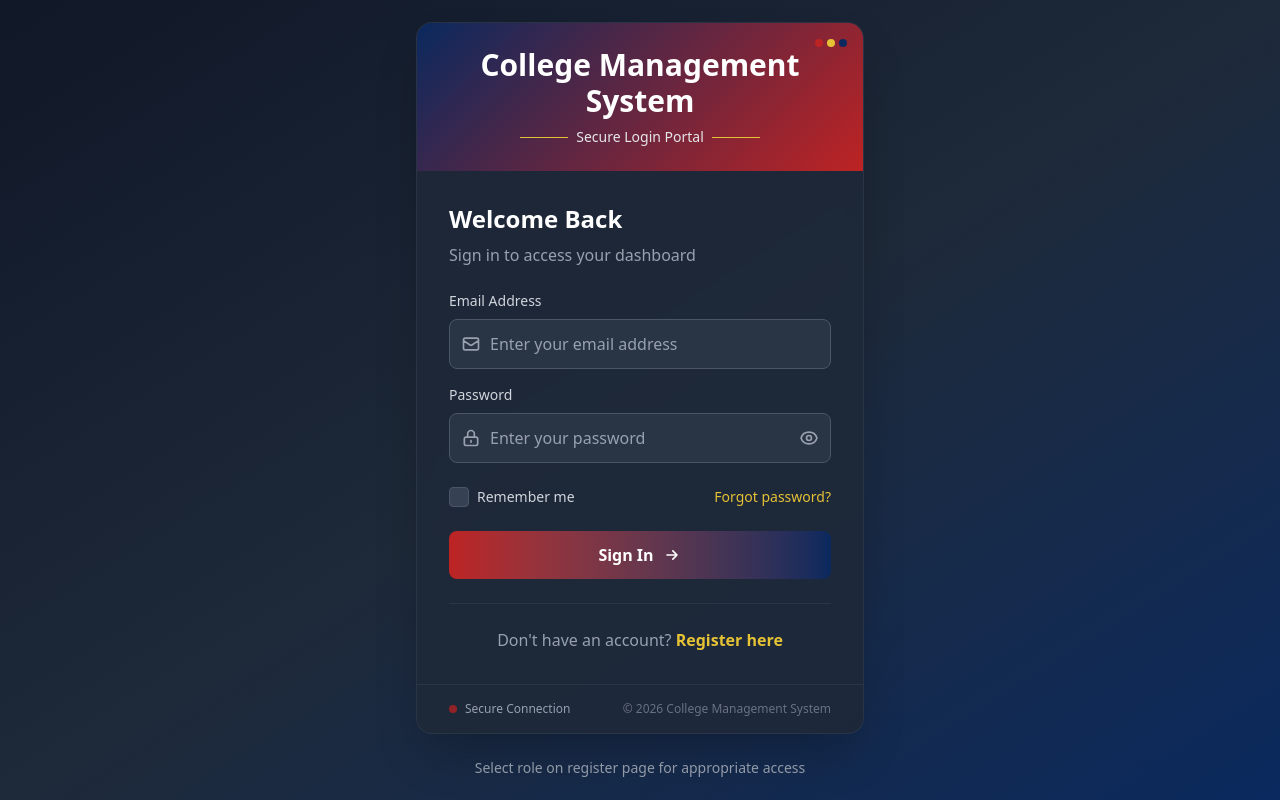
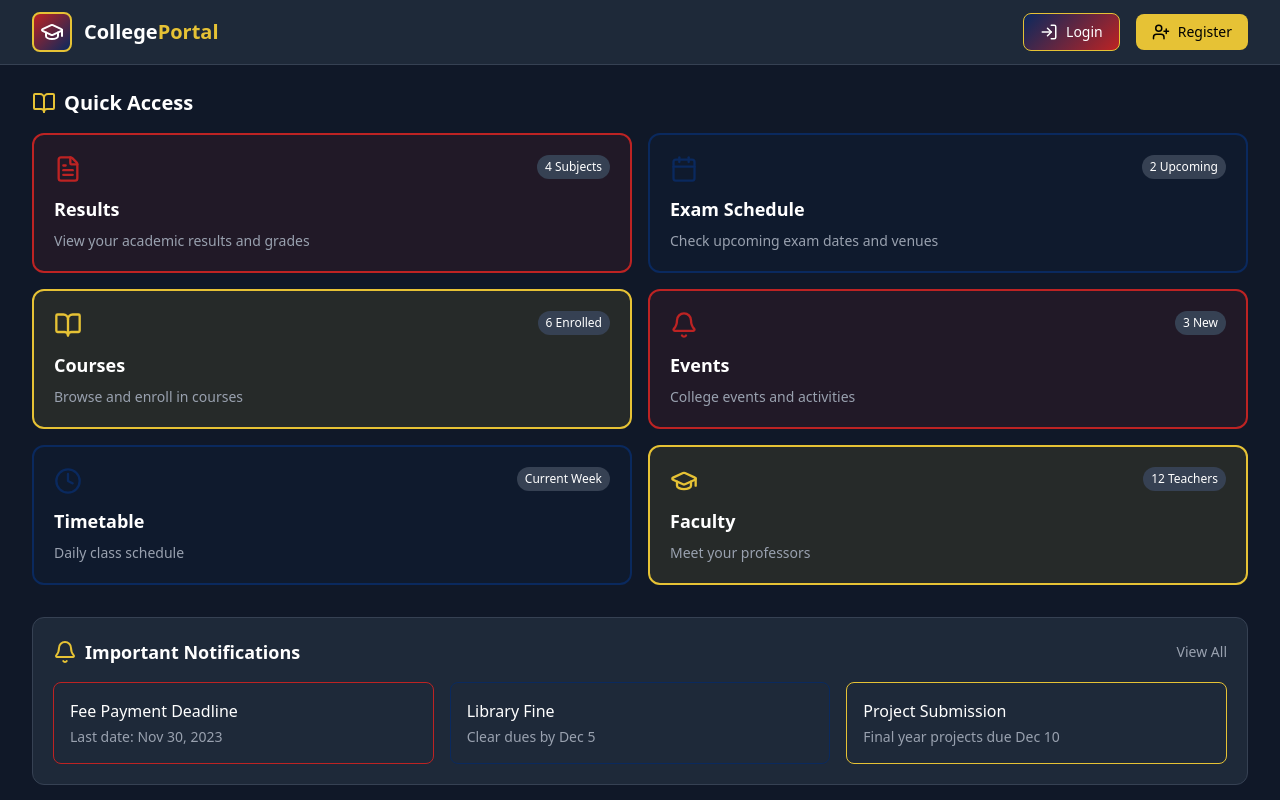
Before and after one commit to imanchalsingh/collegems, a React (Vite) app in the folder collegems-client/: page / in a window 1280 px wide. Shown: the top 800 px of the page. Built offline with nearby package versions, Linux system fonts and the light colour scheme.

Commit message:
fix : added routes - client

```diff
--- a/collegems-client/src/App.tsx
+++ b/collegems-client/src/App.tsx
@@ -6,15 +6,25 @@ import RoleRoute from "./components/RoleRoute";
 import StudentDashboard from "./pages/students/StudentDashboard";
 import TeacherDashboard from "./pages/teacher/TeacherDashboard";
 import HodDashboard from "./pages/hod/HODDashboard";
+import MainDashboard from "./pages/MainDashboard";
+import ExamSchedule from "./pages/students/ExamSchedule";
+import Courses from "./pages/students/Courses";
+import Teachers from "./components/Teachers";
 
 export default function App() {
   return (
     <BrowserRouter>
       <Routes>
-        <Route path="/" element={<Login />} />
+        <Route path="/" element={<MainDashboard />} />
         <Route path="/login" element={<Login />} />
         <Route path="/register" element={<Register />} />
 
+        <Route path="/examschedule" element={<ExamSchedule />} />
+        <Route path="/results" element={<div>Results Page</div>} />
+        <Route path="/events" element={<div>Events Page</div>} />
+        <Route path="/courses" element={<Courses />} />
+        <Route path="/timetable" element={<div>Timetable Page</div>} />
+        <Route path="/faculty" element={<Teachers/>} />
         <Route
           path="/student/dashboard"
           element={
```
